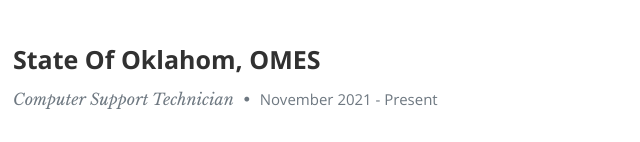
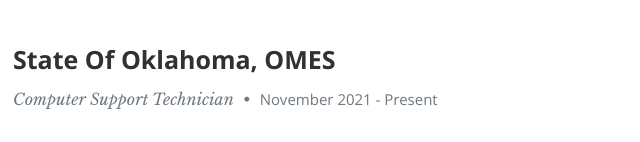
Before and after one commit to Rossdmatthew/azure-resume, a plain HTML site: page frontend/index.html in a window 1280 px wide. Shown: the part 1704-1846 px from the top of the page, 392-1032 px from the left. Drawn offline with nearby package versions, Linux system fonts and the light colour scheme; no server answers.

Commit message:
Update index.html

```diff
--- a/frontend/index.html
+++ b/frontend/index.html
@@ -192,7 +192,7 @@
 
                <div class="twelve columns">
 
-                  <h3>State Of Oklahom, OMES</h3>
+                  <h3>State Of Oklahoma, OMES</h3>
                   <p class="info">Computer Support Technician <span>&bull;</span> <em class="date">November 2021 - Present</em></p>
 
                   <p>
```
